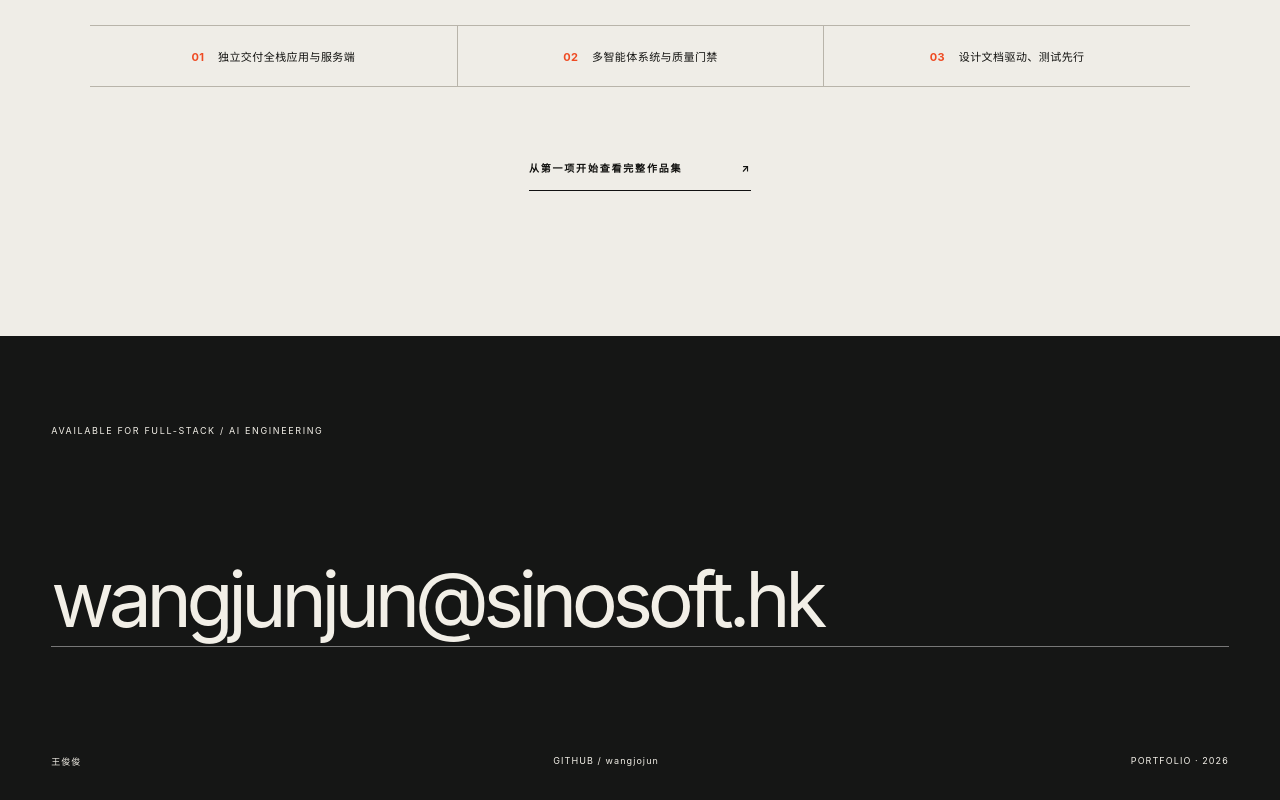
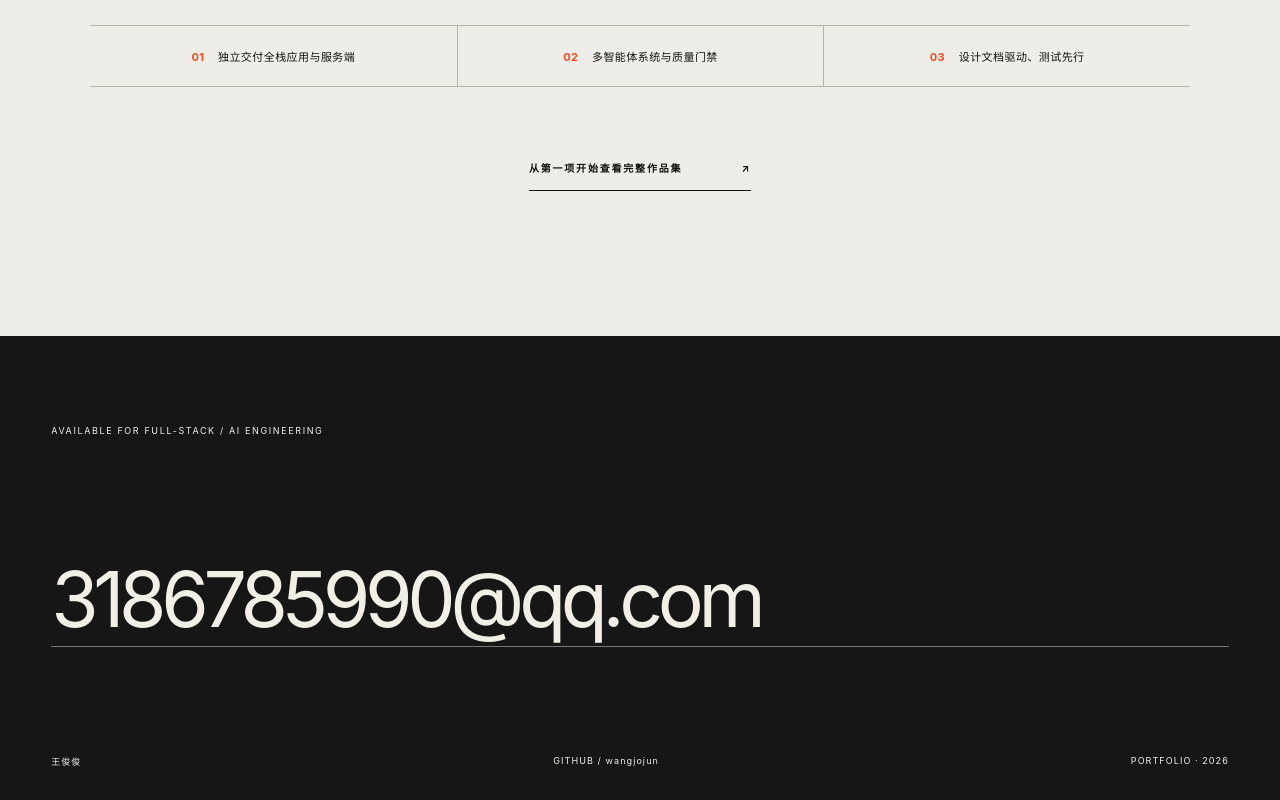
Before and after one commit to wangjojun/wangjojun.github.io, a plain HTML site: page index.html in a window 1280 px wide. Shown: the part 1264-2064 px from the top of the page. Drawn offline with Linux system fonts and the light colour scheme.

Commit message:
Update index.html

```diff
--- a/index.html
+++ b/index.html
@@ -246,7 +246,7 @@
 
     <footer class="contact" id="contact">
       <p>AVAILABLE FOR FULL-STACK / AI ENGINEERING</p>
-      <a href="mailto:wangjunjun@sinosoft.hk">wangjunjun@sinosoft.hk</a>
+      <a href="mailto:wangjunjun@sinosoft.hk">3186785990@qq.com</a>
       <div><span>王俊俊</span><span>GITHUB / wangjojun</span><span>PORTFOLIO · 2026</span></div>
     </footer>
   </main>
```
